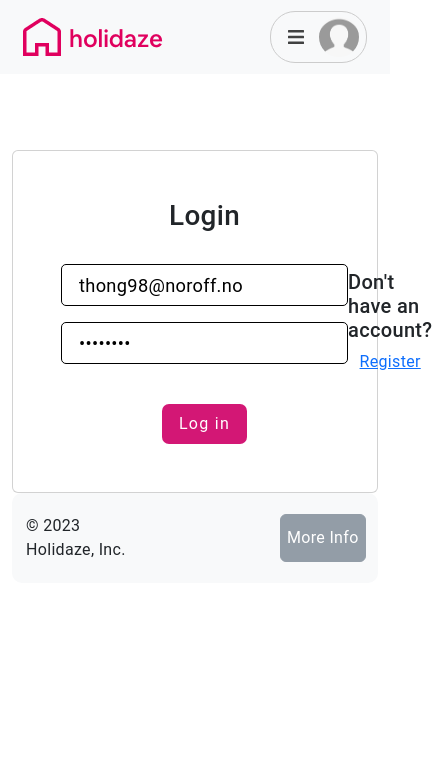
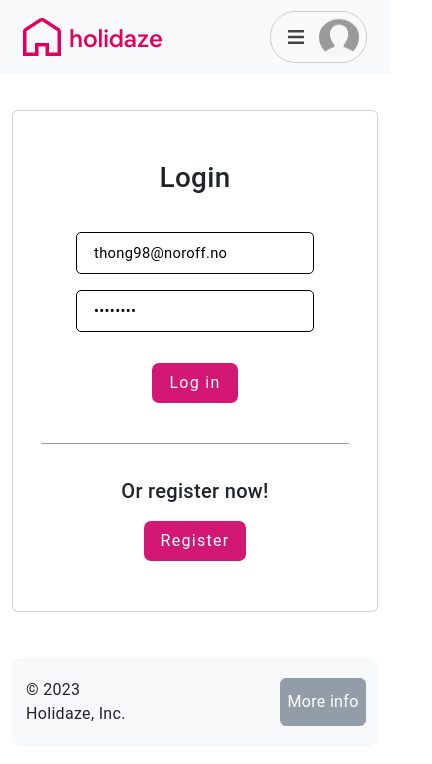
Before and after one commit to norbadboy/holidaze-project-exam-2-thong, a React (Create React App) app in the folder project-exam-2/: page /login in a window 390 px wide. Shown: the top 764 px of the page, 432 px wide, since content can reach past the window. Built offline with nearby package versions, Linux system fonts and the light colour scheme; no server answers.

Commit message:
fixed login page

```diff
--- a/project-exam-2/src/components/footer.jsx
+++ b/project-exam-2/src/components/footer.jsx
@@ -80,7 +80,7 @@ function Footer() {
 
         <span className={`${styles.offcanvasButtonContainer} ${styles.mobile}`}>
           <Button className={styles.offcanvasButton} onClick={handleShow}>
-            More Info
+            More info
           </Button>
           <Offcanvas
             show={show}
@@ -89,7 +89,7 @@ function Footer() {
             className={styles.offcanvasCustom_Container}
           >
             <Offcanvas.Header closeButton>
-              <Offcanvas.Title>More Information</Offcanvas.Title>
+              <Offcanvas.Title>More information</Offcanvas.Title>
             </Offcanvas.Header>
             <Offcanvas.Body className={styles.offcanvasCustom}>
               {renderCompanyName()}
--- a/project-exam-2/src/routes/LoginPage/index.jsx
+++ b/project-exam-2/src/routes/LoginPage/index.jsx
@@ -1,7 +1,7 @@
 import * as yup from "yup";
 import { Formik, Form, Field, ErrorMessage } from "formik";
 import { StyledButton } from "../../styles/styledComponents/styledButton";
-import { Card } from "react-bootstrap";
+import { Card, Row, Col } from "react-bootstrap";
 import { loginFunction } from "../../api/auth/login.mjs";
 import { useNavigate, Link } from "react-router-dom";
 import styles from "../../styles/login.module.css";
@@ -55,8 +55,9 @@ const Login = () => {
   };
 
   return (
-    <Card className={`${styles.loginBody} p-5 d-flex`}>
-      <div className="d-flex justify-content-between">
+    <Card className={styles.loginBody}>
+      <Row>
+        <Col lg={6}>
           <div className="flex-grow-1">
             <div className="d-flex justify-content-center">
               <h1>Login</h1>
@@ -68,7 +69,7 @@ const Login = () => {
             >
               {({ isSubmitting }) => (
                 <Form className="d-flex flex-column justify-content-center align-items-center">
-                <div className="my-4">
+                  <div className={styles.signUpForm_Body}>
                     <div className="d-flex flex-column">
                       <ErrorMessage name="email">
                         {(msg) => (
@@ -87,7 +88,19 @@ const Login = () => {
                       <Field type="email" name="email" className={styles.loginFieldText} />
                     </div>
                     <div>
-                    <ErrorMessage name="password" />
+                      <ErrorMessage name="password">
+                        {(msg) => (
+                          <div
+                            style={{
+                              color: "red",
+                              fontSize: "0.8rem",
+                              marginBottom: "0.2rem",
+                            }}
+                          >
+                            {msg}
+                          </div>
+                        )}
+                      </ErrorMessage>
                       <label htmlFor="password"></label>
                       <Field type="password" name="password" className={styles.loginFieldText} />
                     </div>
@@ -99,11 +112,15 @@ const Login = () => {
               )}
             </Formik>
           </div>
-        <div className="redirectToRegister flex-grow-0 d-flex flex-column align-items-center justify-content-center">
-          <h5>Don't have an account?</h5>
-          <Link to="/register">Register</Link>
-        </div>
-      </div>
+        </Col>
+        <Col lg={6} className={styles.redirectToRegister_Container}>
+          <h4 className={styles.redirectToRegister_Title}>Don't have an account?</h4>
+          <h5 className={styles.redirectToRegister_Title_Mobile}>Or register now!</h5>
+          <Link to="/register">
+            <StyledButton className={styles.redirectToRegister_Button}>Register</StyledButton>
+          </Link>
+        </Col>
+      </Row>
     </Card>
   );
 };
--- a/project-exam-2/src/styles/login.module.css
+++ b/project-exam-2/src/styles/login.module.css
@@ -1,5 +1,7 @@
 .loginBody {
-  margin-top: 150px;
+  margin: 110px 0 45px 0;
+  padding: 50px 40px;
+  display: flex;
 }
 .loginFieldText {
   padding: 17px;
@@ -10,3 +12,55 @@
   margin-bottom: 1rem;
   font-size: 1.14rem;
 }
+
+/* register col */
+.redirectToRegister_Container {
+  display: flex;
+  flex-direction: column;
+  justify-content: center;
+  align-items: center;
+}
+.signUpForm_Body {
+  margin: 30px 0 15px 0;
+}
+
+/* redirect col */
+.redirectToRegister_Title_Mobile {
+  display: none;
+}
+.redirectToRegister_Title {
+  margin-top: 50px;
+  font-size: 1.2rem;
+  font-weight: 500;
+  color: var(--neutral-700);
+}
+
+/* Buttons */
+.redirectToRegister_Button {
+  background-color: var(--secondary-dark);
+  margin-top: 10px;
+}
+/* screen size */
+@media screen and (max-width: 990px) {
+  .redirectToRegister_Container {
+    border-top: 1px solid var(--neutral-400);
+    margin-top: 40px;
+  }
+  .redirectToRegister_Title {
+    margin-top: 40px;
+  }
+}
+
+@media screen and (max-width: 400px) {
+  .redirectToRegister_Title_Mobile {
+    display: flex;
+    justify-content: center;
+    margin-top: 35px;
+  }
+  .redirectToRegister_Title {
+    display: none;
+  }
+  .loginFieldText {
+    font-size: 0.92rem;
+  }
+}
--- a/project-exam-2/src/styles/styledComponents/styledForm.jsx
+++ b/project-exam-2/src/styles/styledComponents/styledForm.jsx
@@ -5,7 +5,7 @@ const StyledForm = styled.form`
   flex-direction: column;
   align-items: center;
   justify-content: center;
-  padding: 1rem;
+  padding: 1rem 0;
 `;
 
 const StyledInput = styled.input`
```
Lines whose indentation alone changed are shown as unchanged.
